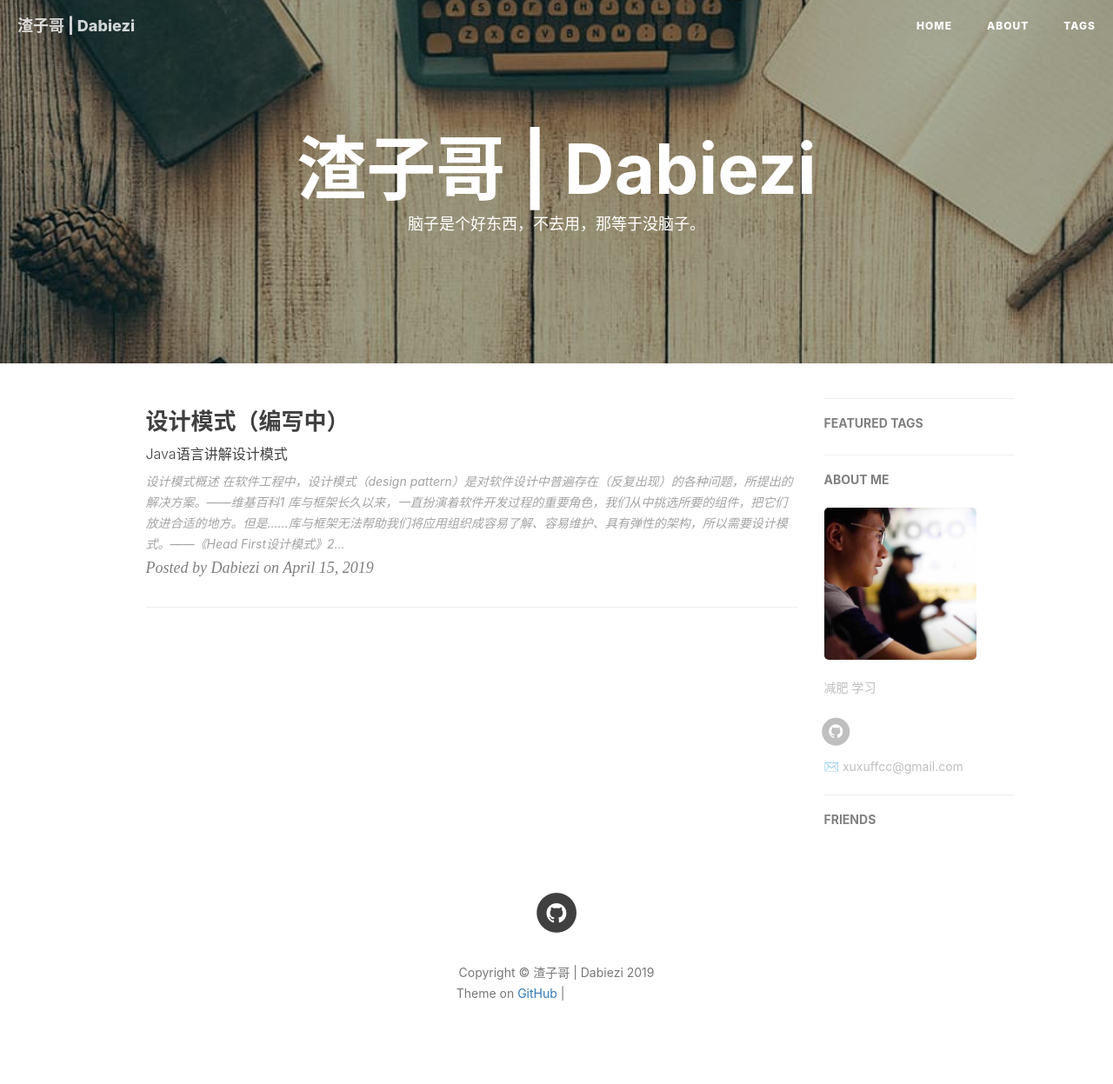
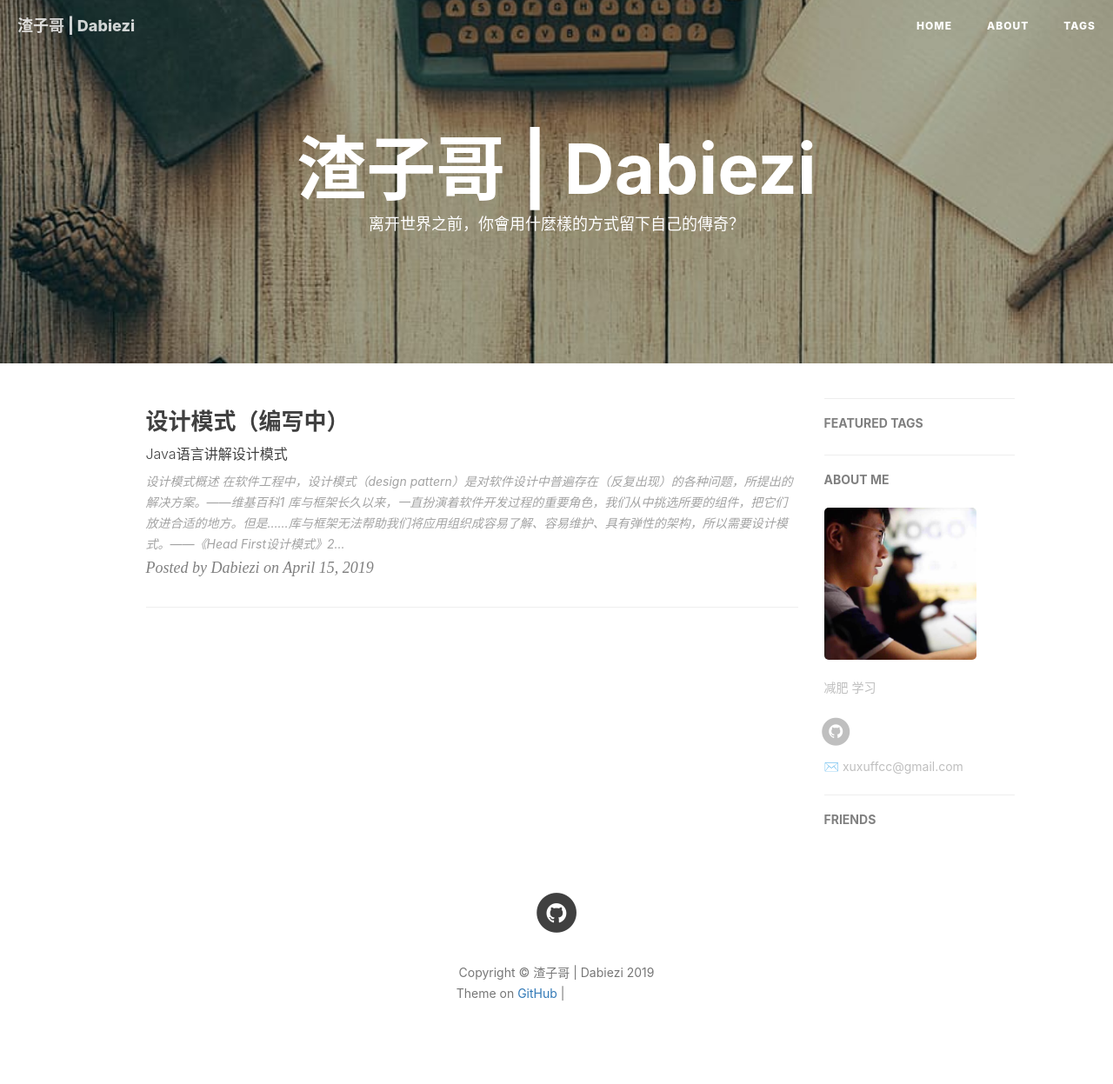
Before and after one commit to anxiouspig/anxiouspig.github.io, a Jekyll site: the page built from index.html, in a window 1280 px wide. Shown: the whole page at 87% size. Built offline with Jekyll 4.4.1, drawn with Linux system fonts in a browser that asks for light colours; nearby versions of some CDN libraries; the list of posts is cut into pages by our own code; comment, search, counter and statistics services are not loaded; grey boxes are pictures that could not be loaded.

Commit message:
Update index.html

```diff
--- a/index.html
+++ b/index.html
@@ -1,6 +1,6 @@
 ---
 layout: page
-description: "脑子是个好东西，不去用，那等于没脑子。"
+description: "离开世界之前，你會用什麼樣的方式留下自己的傳奇？"
 ---
 
 {% for post in paginator.posts %}
```
